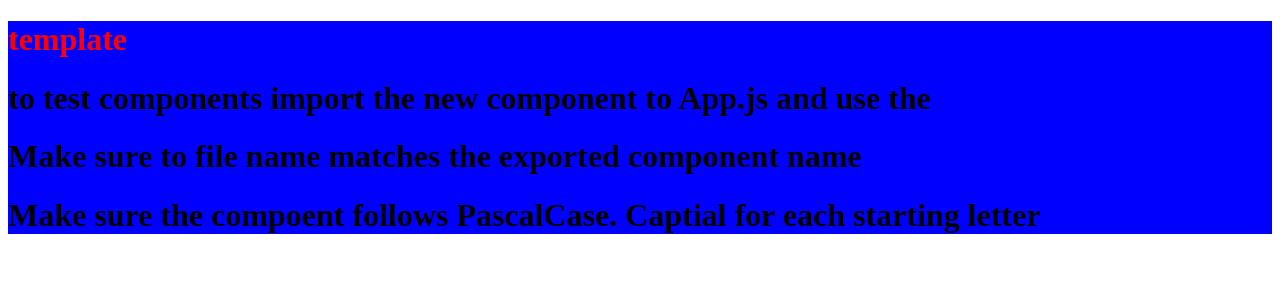
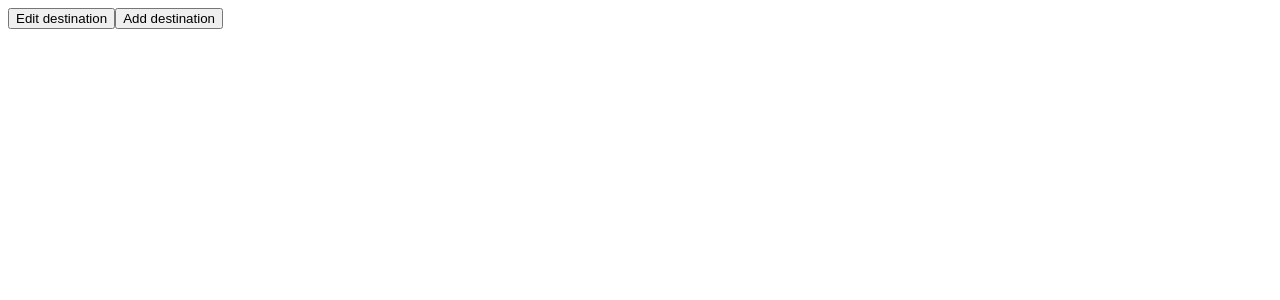
Before and after one commit to Monash-FIT3170/AI_Travel_Plan, a React (Create React App) app in the folder client/: page / in a window 1280 px wide. Shown: the top 300 px of the page. Built offline with nearby package versions, Linux system fonts and the light colour scheme.

Commit message:
feat: add and delete button components created

```diff
--- a/client/src/App.js
+++ b/client/src/App.js
@@ -1,8 +1,13 @@
-import Template from "./components/Template";
+// import Template from "./components/Template";
+import EditButton from "./components/EditButton";
+import AddButton from "./components/AddButton";
+
 function App() {
   return (
     <div>
-      <Template></Template>
+      {/* <Template></Template> */}
+      <EditButton />
+      <AddButton />
     </div>
   );
 }
--- /dev/null
+++ b/client/src/components/AddButton.js
@@ -0,0 +1,11 @@
+import React from "react";
+
+function AddButton() {
+  const handleClick = () => {
+    // Add popup here
+  };
+
+  return <button onClick={handleClick}>Add destination</button>;
+}
+
+export default AddButton;
--- /dev/null
+++ b/client/src/components/EditButton.js
@@ -0,0 +1,12 @@
+import "../style.css";
+import React from "react";
+
+function EditButton() {
+  const handleClick = () => {
+    // Add popup here
+  };
+
+  return <button onClick={handleClick}>Edit destination</button>;
+}
+
+export default EditButton;
```
Also changed, not shown: 1 other file (tests, documents, lock files or other folders).
